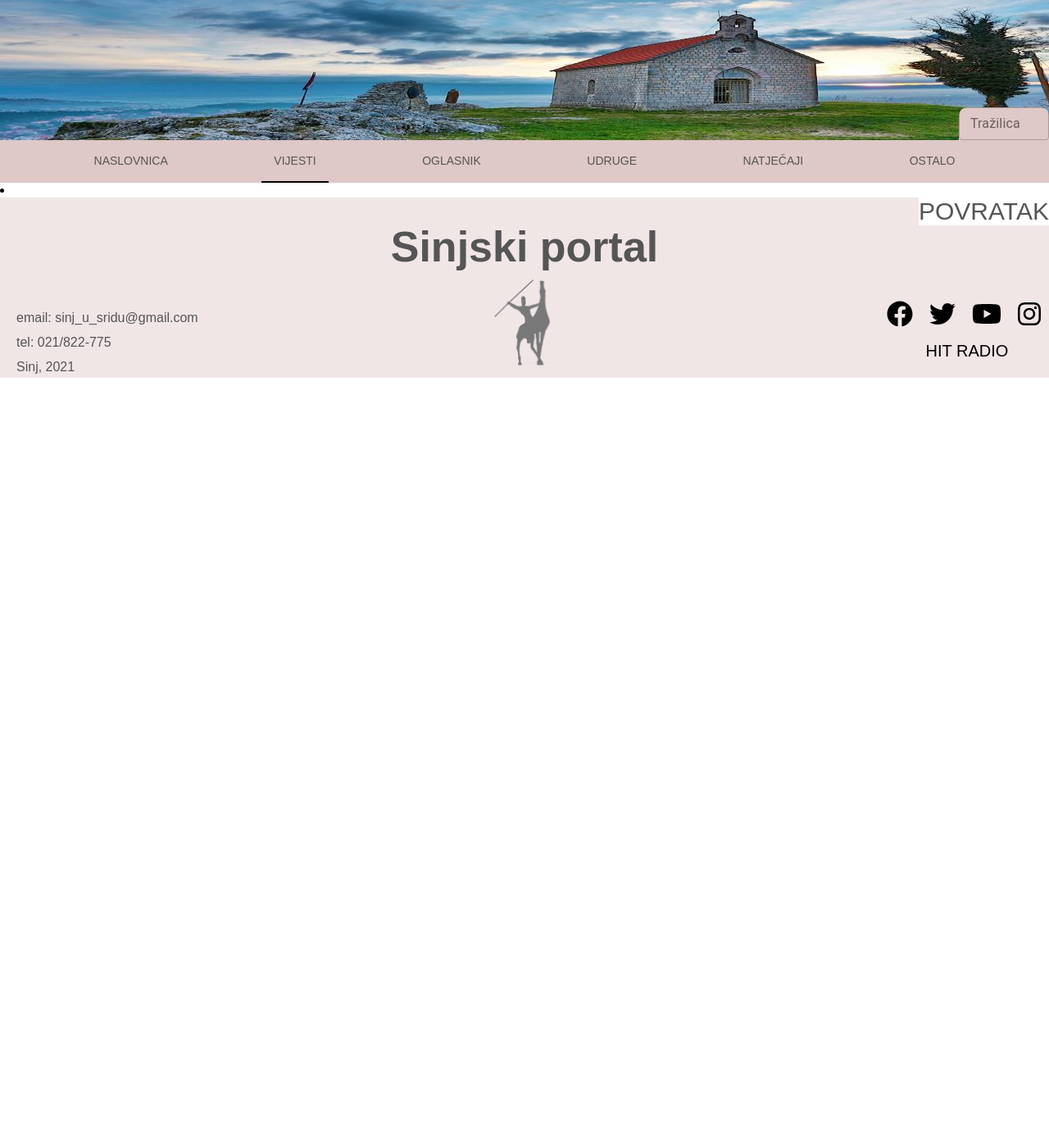
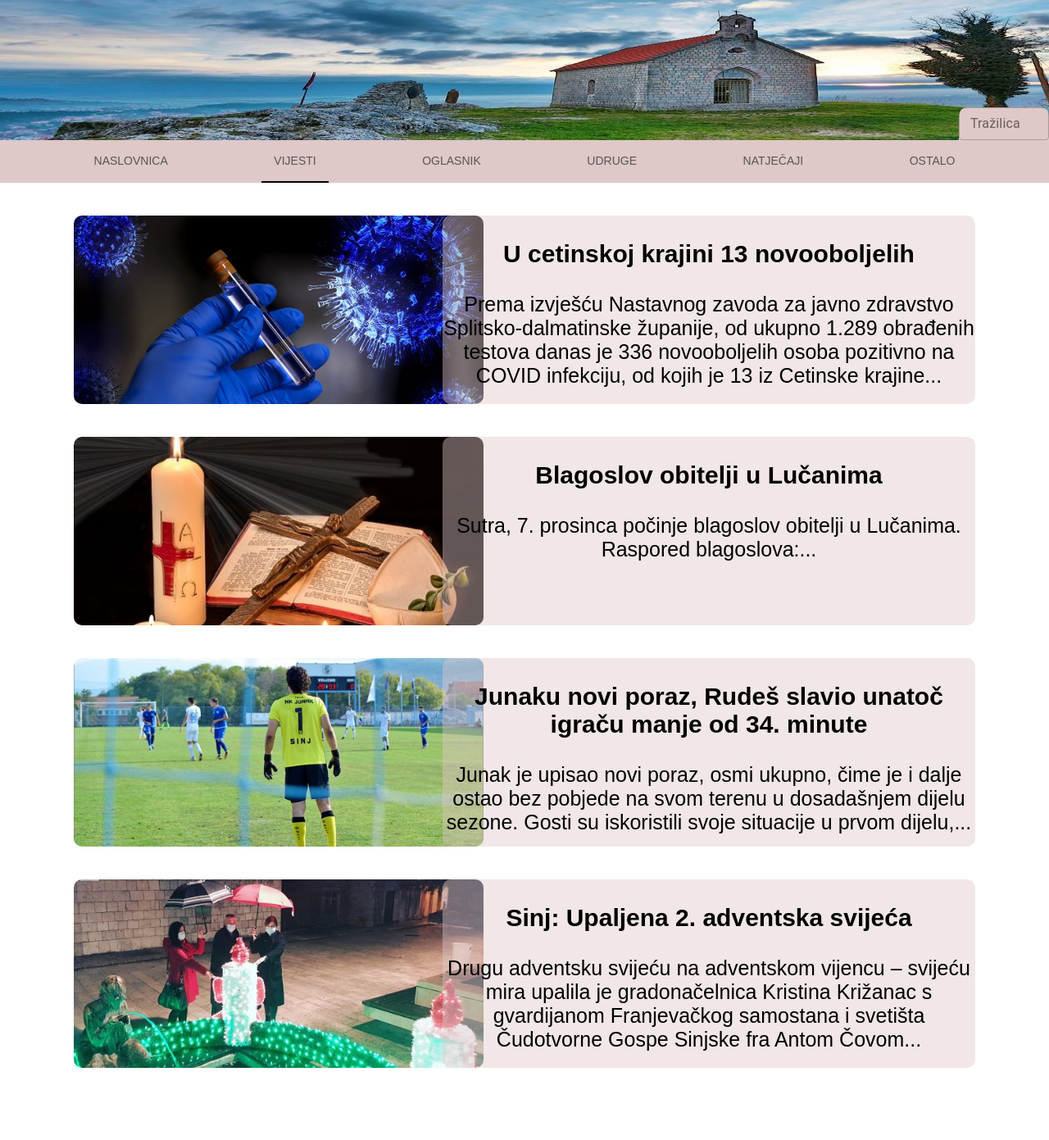
Before and after one commit to igusic00/HCI-project, a Gatsby site: page /vijesti in a window 1280 px wide. Shown: the part 109-1500 px from the top of the page at 82% size. Before the commit the page ends 800 px from the top, so only its background shows below. Built offline with nearby package versions, Linux system fonts and the light colour scheme; Gatsby itself is replaced by a stand-in of ours; a web font is replaced by a local one.

Commit message:
Adding Page Vijesti

```diff
--- a/package.json
+++ b/package.json
@@ -24,6 +24,7 @@
     "react-dom": "^16.12.0",
     "react-helmet": "^6.1.0",
     "react-page-slides": "^0.1.3",
+    "react-paginate": "^7.1.0",
     "react-router-dom": "^5.2.0",
     "react-scroll": "^1.8.1",
     "react-scroll-to-top": "^1.0.5",
--- a/src/modules/NewsContent/index.js
+++ b/src/modules/NewsContent/index.js
@@ -2,15 +2,54 @@ import React from 'react'
 import styles from './style.module.css'
 
 const NewsContent = () => <section className={styles.NewsContent}>
-    <li className={styles.natjecaji}>
-{/*             <li className={styles.naslov1}>Natječaji</li>
-            <li className={styles.natjecajiparagraph1}>
-                <li className={styles.natjecajiparagraph1text}>Raspisan natječaj za dodjelu studentskih stipendija</li>
-            </li>
-            <li className={styles.natjecajiparagraph2}>
-                <li className={styles.natjecajiparagraph2text}>Potpore investicijskim projektima</li>
-            </li> */}
-    </li>
+    <div className={styles.news1}>
+        <li className={styles.picture1}></li>
+        <div className={styles.text1}>
+            <article>
+                <h1>U cetinskoj krajini 13 novooboljelih</h1>
+                <p> Prema izvješću Nastavnog zavoda za javno zdravstvo Splitsko-dalmatinske županije,
+                    od ukupno 1.289 obrađenih testova danas je 336 novooboljelih osoba pozitivno na
+                    COVID infekciju, od kojih je 13 iz Cetinske krajine...
+                </p>
+            </article>
+        </div>
+    </div>
+    <div className={styles.news2}>
+        <li className={styles.picture2}></li>
+        <div className={styles.text2}>
+            <article>
+                <h1>Blagoslov obitelji u Lučanima</h1>
+                <p> Sutra, 7. prosinca počinje blagoslov obitelji u Lučanima.
+
+                    Raspored blagoslova:...
+                </p>
+            </article>
+        </div>
+    </div>
+    <div className={styles.news3}>
+        <li className={styles.picture3}></li>
+        <div className={styles.text3}>
+            <article>
+                <h1>Junaku novi poraz, Rudeš slavio unatoč igraču manje od 34. minute</h1>
+                <p> Junak je upisao novi poraz, osmi ukupno, čime je i dalje ostao bez
+                    pobjede na svom terenu u dosadašnjem dijelu sezone. Gosti su
+                    iskoristili svoje situacije u prvom dijelu,...
+                </p>
+            </article>
+        </div>
+    </div>
+    <div className={styles.news4}>
+        <li className={styles.picture4}></li>
+        <div className={styles.text4}>
+            <article>
+                <h1>Sinj: Upaljena 2. adventska svijeća</h1>
+                <p> Drugu adventsku svijeću na adventskom vijencu – svijeću mira upalila
+                    je gradonačelnica Kristina Križanac s gvardijanom Franjevačkog samostana
+                    i svetišta Čudotvorne Gospe Sinjske fra Antom Čovom...
+                </p>
+            </article>
+        </div>
+    </div>
 </section>
 
 export default NewsContent
--- a/src/modules/NewsContent/style.module.css
+++ b/src/modules/NewsContent/style.module.css
@@ -1,6 +1,115 @@
-/* .NewsContent{
+.NewsContent{
     position: relative;
-    background-color: chartreuse;
-    width: 100%;
+    list-style-type: none;
+    margin-left: 90px;
+    margin-right: 90px;
+    height: 1200px;
+}
 
-} */
+.picture1{
+    position: absolute;
+    background-image: url("../../images/1.jpg");
+    background-size: cover;
+    background-position: center;
+    display: flex;
+    top: 40px;
+    left: 0px;
+    width: 500px;
+    height: 230px;
+    border-radius: 10px;
+}
+
+.text1{
+    position: absolute;
+    display: flex;
+    top: 40px;
+    width: 650px;
+    right: 0%;
+    height: 230px;
+    text-align: center;
+    background-color: #dfc8c86e;
+    border-radius: 10px;
+}
+
+.NewsContent h1{
+    font-size: 30px;
+}
+
+.NewsContent p{
+    font-size: 25px;
+}
+
+.text2{
+    position: absolute;
+    display: flex;
+    top: 310px;
+    width: 650px;
+    right: 0%;
+    height: 230px;
+    text-align: center;
+    background-color: #dfc8c86e;
+    border-radius: 10px;
+}
+
+.picture2{
+    position: absolute;
+    background-image: url("../../images/3.jpg");
+    background-size: cover;
+    background-position: center;
+    display: flex;
+    top: 310px;
+    left: 0px;
+    width: 500px;
+    height: 230px;
+    border-radius: 10px;
+}
+
+.picture3{
+    position: absolute;
+    background-image: url("../../images/2.jpg");
+    background-size: cover;
+    background-position: center;
+    display: flex;
+    top: 580px;
+    left: 0px;
+    width: 500px;
+    height: 230px;
+    border-radius: 10px;
+}
+
+.text3{
+    position: absolute;
+    display: flex;
+    top: 580px;
+    width: 650px;
+    right: 0%;
+    height: 230px;
+    text-align: center;
+    background-color: #dfc8c86e;
+    border-radius: 10px;
+}
+
+.picture4{
+    position: absolute;
+    background-image: url("../../images/4.jpg");
+    background-size: cover;
+    background-position: center;
+    display: flex;
+    top: 850px;
+    left: 0px;
+    width: 500px;
+    height: 230px;
+    border-radius: 10px;
+}
+
+.text4{
+    position: absolute;
+    display: flex;
+    top: 850px;
+    width: 650px;
+    right: 0%;
+    height: 230px;
+    text-align: center;
+    background-color: #dfc8c86e;
+    border-radius: 10px;
+}
```
Also changed, not shown: 1 other file.
